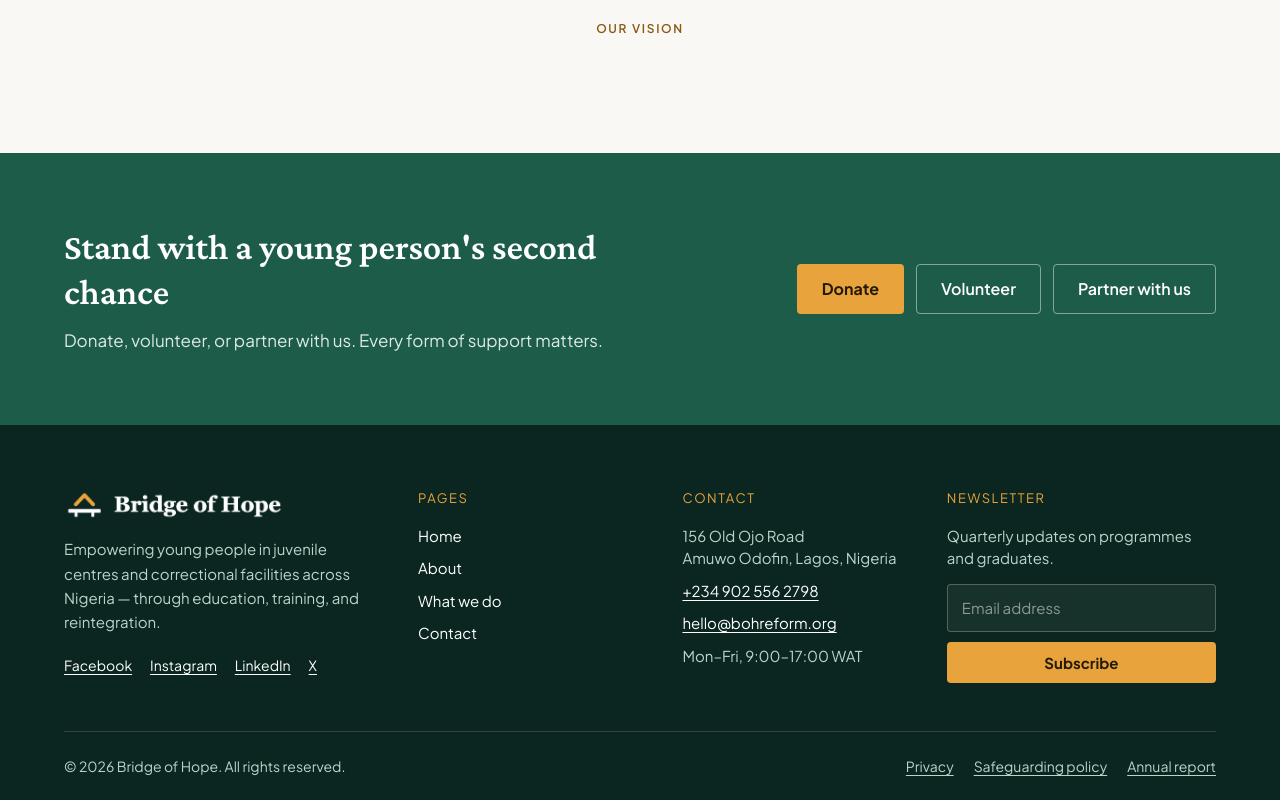
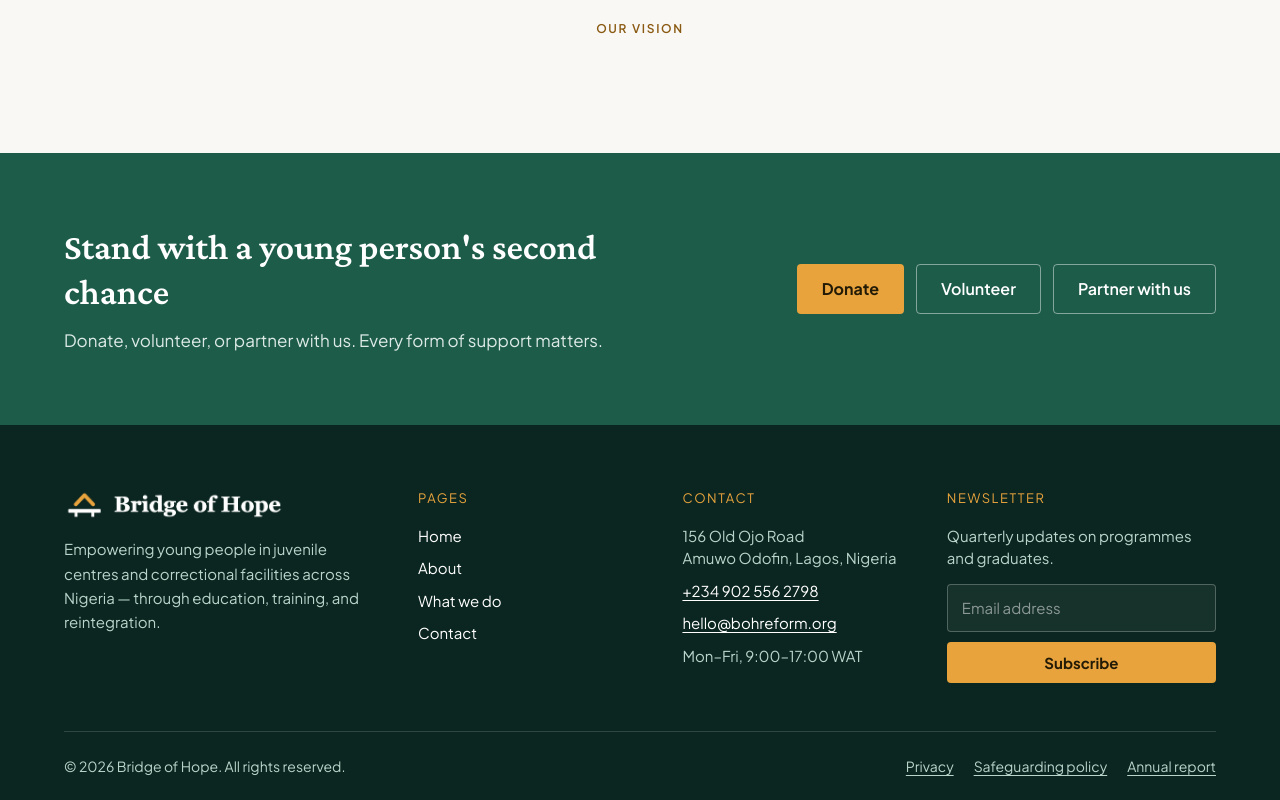
Before and after one commit to mykelcodex/boh, a Nuxt app: page / in a window 1280 px wide. Shown: the part 2291-3091 px from the top of the page. Built offline with nearby package versions, Linux system fonts and the light colour scheme.

Commit message:
fix: remove social media links

```diff
--- a/app.config.ts
+++ b/app.config.ts
@@ -17,13 +17,6 @@ export default defineAppConfig({
     hoursNote: "Facility visits by appointment",
   },
 
-  social: {
-    facebook: "#",
-    instagram: "#",
-    linkedin: "#",
-    x: "#",
-  },
-
   bank: {
     name: "Zenith Bank Plc",
     accountName: "Bridge of Hope Juvenile Reformation and Capacity Development Initiative",
--- a/components/SiteFooter.vue
+++ b/components/SiteFooter.vue
@@ -9,12 +9,6 @@
           <p class="mb-5 max-w-[300px] text-[15px] leading-relaxed text-green-200">
             Empowering young people in juvenile centres and correctional facilities across Nigeria — through education, training, and reintegration.
           </p>
-          <div class="flex flex-wrap gap-x-[18px] gap-y-2 text-sm">
-            <a :href="social.facebook" class="text-white">Facebook</a>
-            <a :href="social.instagram" class="text-white">Instagram</a>
-            <a :href="social.linkedin" class="text-white">LinkedIn</a>
-            <a :href="social.x" class="text-white">X</a>
-          </div>
         </div>
 
         <div>
@@ -69,7 +63,7 @@
 </template>
 
 <script setup lang="ts">
-const { contact, social } = useAppConfig()
+const { contact } = useAppConfig()
 const year = new Date().getFullYear()
 const email = ref('')
 const subscribed = ref(false)
```
Also changed, not shown: 1 other file (tests, documents, lock files or other folders).
